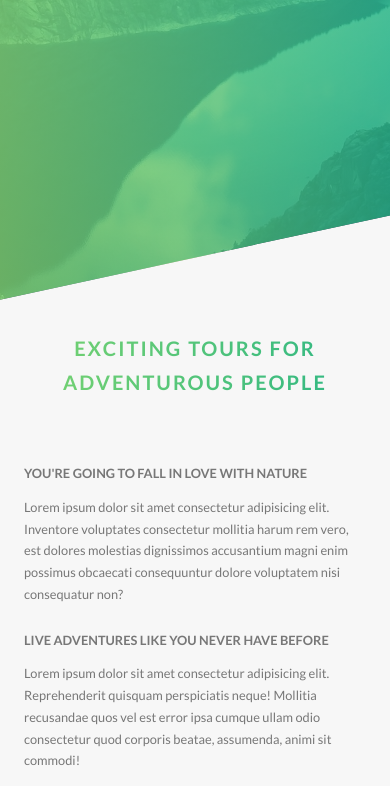
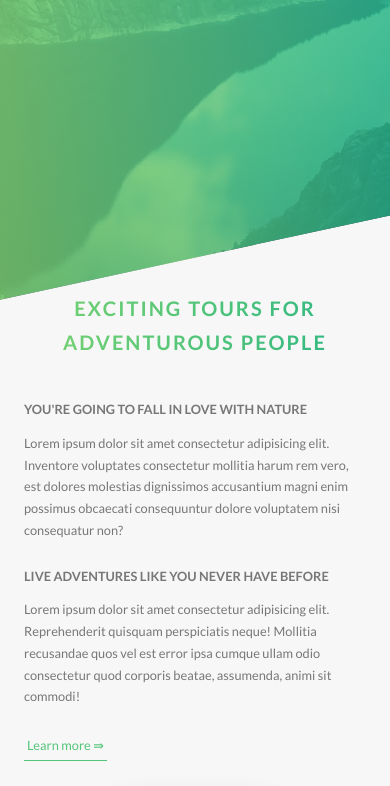
Before and after one commit to scottpeat/natours, a website: page index.html in a window 390 px wide. Shown: the part 502-1288 px from the top of the page. Drawn offline with Linux system fonts and the light colour scheme.

Commit message:
Working on card media queries

```diff
--- a/sass/base/_utilties.scss
+++ b/sass/base/_utilties.scss
@@ -3,8 +3,21 @@
 }
 
 .u-margin-bottom-small { margin-bottom: 1.5rem !important;}
-.u-margin-bottom-medium { margin-bottom: 4rem !important ;}
-.u-margin-bottom-big { margin-bottom: 8rem !important;}
+.u-margin-bottom-medium {
+    margin-bottom: 4rem !important ;
+
+    @include respond(tab-port) {
+        margin-bottom: 3rem !important;
+    }
+
+}
+.u-margin-bottom-big {
+    margin-bottom: 8rem !important;
+
+    @include respond(tab-port) {
+        margin-bottom: 5rem !important;
+    }
+}
 
 .u-margin-top-big { margin-top: 8rem !important;}
 .u-margin-top-huge { margin-top: 10rem !important;}
--- a/sass/components/_composition.scss
+++ b/sass/components/_composition.scss
@@ -10,20 +10,44 @@
         transition: all 0.2s;
         outline-offset: 2rem;
 
+        @include respond(tab-port) {
+            float: left;
+            position: relative;
+            width: 33.33333%;
+            box-shadow: 0 1.5rem 3rem rgba($color-black, .2) ;
+        }
+
         &--p1 {
             left: 0;
             top: -2rem;
+
+            @include respond(tab-port) {
+                top: 0;
+                transform: scale(1.2);
+            }
         }
 
         &--p2 {
             right: 0;
             top: 2rem;
+
+            @include respond(tab-port) {
+                top: -1rem;
+                transform: scale(1.3);
+                z-index: 100;
+            }
         }
 
         &--p3 {
             left: 20%;
             top: 10rem;
+
+            @include respond(tab-port) {
+                top: 1rem;
+                left: 0;
+                transform: scale(1.1);
         }
+    }
 
         &:hover {
             outline: 1.5rem solid $color-primary;
--- a/sass/components/_feature-box.scss
+++ b/sass/components/_feature-box.scss
@@ -8,6 +8,10 @@
         box-shadow: 0 1.5rem 4rem rgba($color-black, .15);
         transition: transform .3s;
 
+        @include respond(tab-port) {
+            padding: 2rem;
+        }
+
 
     &__icon {
         font-size: 6rem;
@@ -16,6 +20,11 @@
         background-image: linear-gradient(to right, $color-primary-light, $color-primary-dark);
         -webkit-background-clip: text;
         color: transparent;
+
+        @include respond(tab-port) {
+            margin-bottom: 0;
+        }
+
     }
 
     &:hover {
--- a/sass/layout/_footer.scss
+++ b/sass/layout/_footer.scss
@@ -11,6 +11,11 @@
     &__logo-box {
         text-align: center;
         margin-bottom: 8rem;
+
+
+        @include respond(tab-port) {
+            margin-bottom: 6rem;
+        }
     }
 
     &__logo {
--- a/sass/pages/_home.scss
+++ b/sass/pages/_home.scss
@@ -2,6 +2,10 @@
     background-color: $color-grey-light-1;
     padding: 25rem 0;
     margin-top: -20vh;
+
+    @include respond(tab-port) {
+        padding: 20rem 0;
+    }
 }
 
 .section-features {
@@ -20,17 +24,29 @@
         transform: skewY(7deg);
     }
 
+    @include respond(tab-port) {
+        padding: 10rem 0;
+    }
+
     }
 
     .section-tours {
     margin-top: -11rem;
     background-color: $color-grey-light-1;
     padding: 25rem 0 15rem 0;
+
+    @include respond(tab-port) {
+        padding: 20rem 0 10rem 0;
+    }
     }
 
 .section-stories {
     position: relative;
     padding: 15rem 0;
+
+    @include respond(tab-port) {
+        padding: 10rem 0;
+    }
 }
 
 .section-book {
```
Also changed, not shown: css/style.css, 1 other file.
